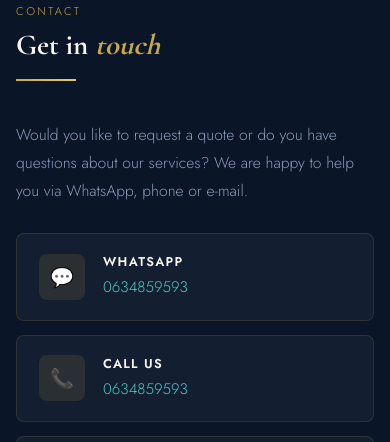
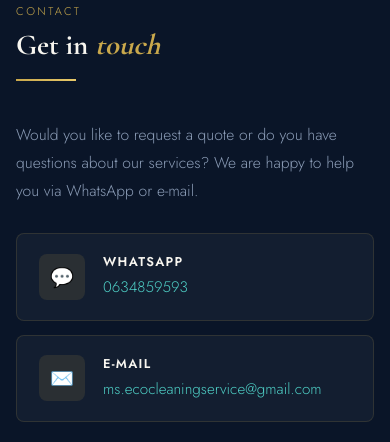
Before and after one commit to assaainx-spec/ms-eco-cleaning, a plain HTML site: page en/index.html in a window 390 px wide. Shown: the part 10280-10722 px from the top of the page. Drawn offline with nearby package versions, Linux system fonts and the light colour scheme.

Commit message:
Remove phone contact option and center pricing headline on mobile only
Co-Authored-By: Claude Sonnet 4.6 <noreply@anthropic.com>

```diff
--- a/en/index.html
+++ b/en/index.html
@@ -371,15 +371,11 @@
     <div class="section-line"></div>
     <div class="contact-grid">
       <div class="contact-info">
-        <p>Would you like to request a quote or do you have questions about our services? We are happy to help you via WhatsApp, phone or e-mail.</p>
+        <p>Would you like to request a quote or do you have questions about our services? We are happy to help you via WhatsApp or e-mail.</p>
         <div class="contact-methods">
           <a href="https://wa.me/31634859593" class="contact-method">
             <div class="contact-icon">💬</div>
             <div><h4>WhatsApp</h4><p>0634859593</p></div>
-          </a>
-          <a href="tel:0634859593" class="contact-method">
-            <div class="contact-icon">📞</div>
-            <div><h4>Call us</h4><p>0634859593</p></div>
           </a>
           <a href="mailto:ms.ecocleaningservice@gmail.com" target="_blank" class="contact-method">
             <div class="contact-icon">✉️</div>
--- a/style.css
+++ b/style.css
@@ -124,10 +124,10 @@ section { padding:90px 20px; scroll-margin-top:64px; }
 
 /* ── PRICING STRIP ── */
 .pricing-strip { margin-bottom:22px; background:linear-gradient(135deg,rgba(201,168,76,.1),rgba(26,45,107,.25)); border:1px solid rgba(201,168,76,.35); border-radius:12px; padding:28px 36px; display:flex; gap:28px; align-items:center; flex-wrap:wrap; justify-content:center; }
-.pricing-headline { font-family:'Cormorant Garamond',serif; font-size:1.35rem; font-weight:700; color:var(--white); margin:0; text-align:center; flex:1; }
+.pricing-headline { font-family:'Cormorant Garamond',serif; font-size:1.35rem; font-weight:700; color:var(--white); margin:0; flex:1; }
 .pricing-meta { display:flex; flex-wrap:wrap; gap:10px 20px; }
 .pricing-meta span { font-size:.82rem; color:var(--grey); }
-@media (max-width:600px) { .pricing-strip { flex-direction:column; padding:24px 20px; align-items:center; } .pricing-headline { flex:unset; width:100%; } .pricing-strip .btn-primary { width:100%; justify-content:center; } }
+@media (max-width:600px) { .pricing-strip { flex-direction:column; padding:24px 20px; align-items:center; } .pricing-headline { flex:unset; width:100%; text-align:center; } .pricing-strip .btn-primary { width:100%; justify-content:center; } }
 
 /* ── EXTRA SERVICES ── */
 .service-extra-title { font-size:.7rem; letter-spacing:.12em; text-transform:uppercase; color:var(--gold); margin:16px 0 8px; }
```
Also changed, not shown: index.html (+0 -4 lines), pl/index.html (+0 -4 lines).
